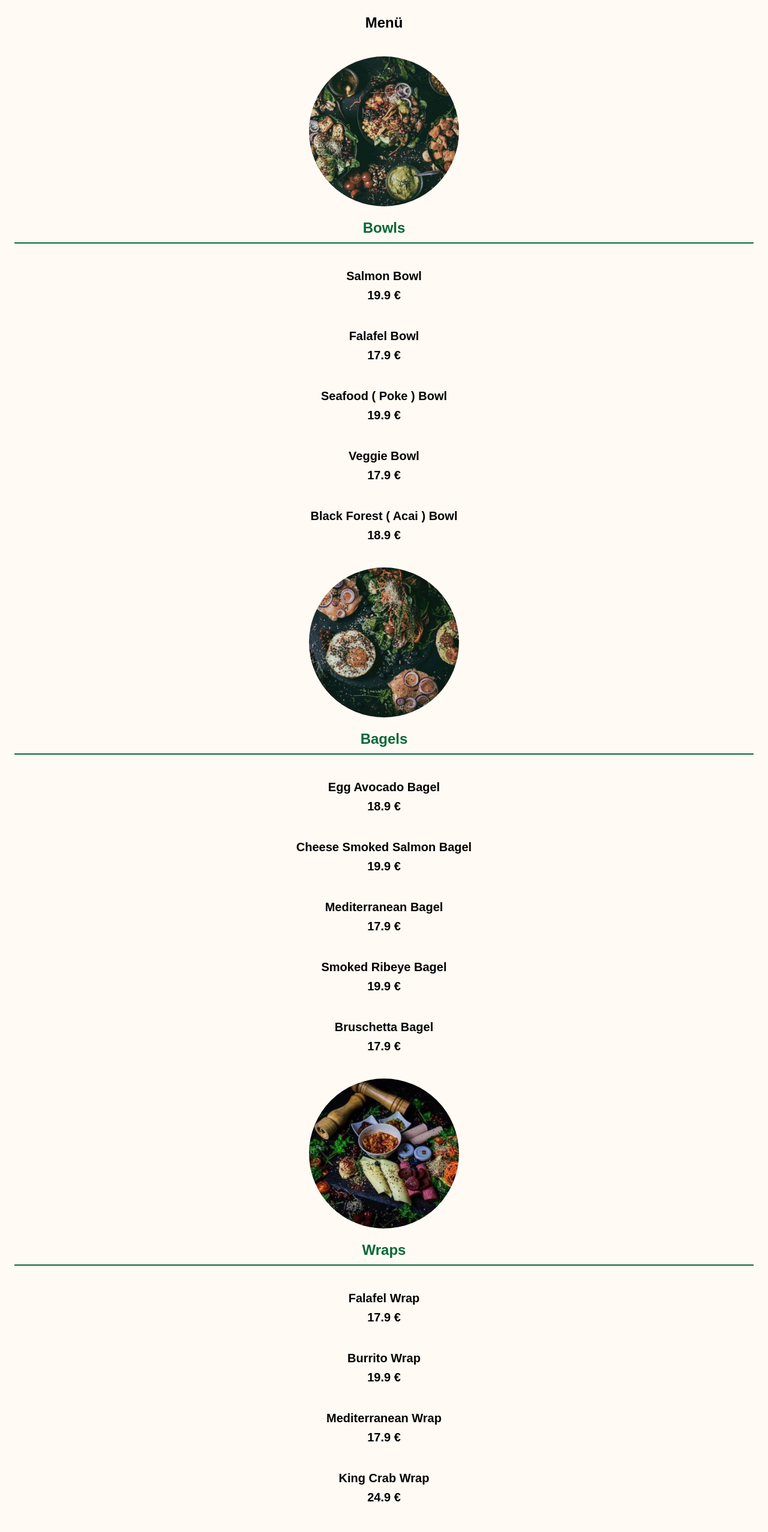
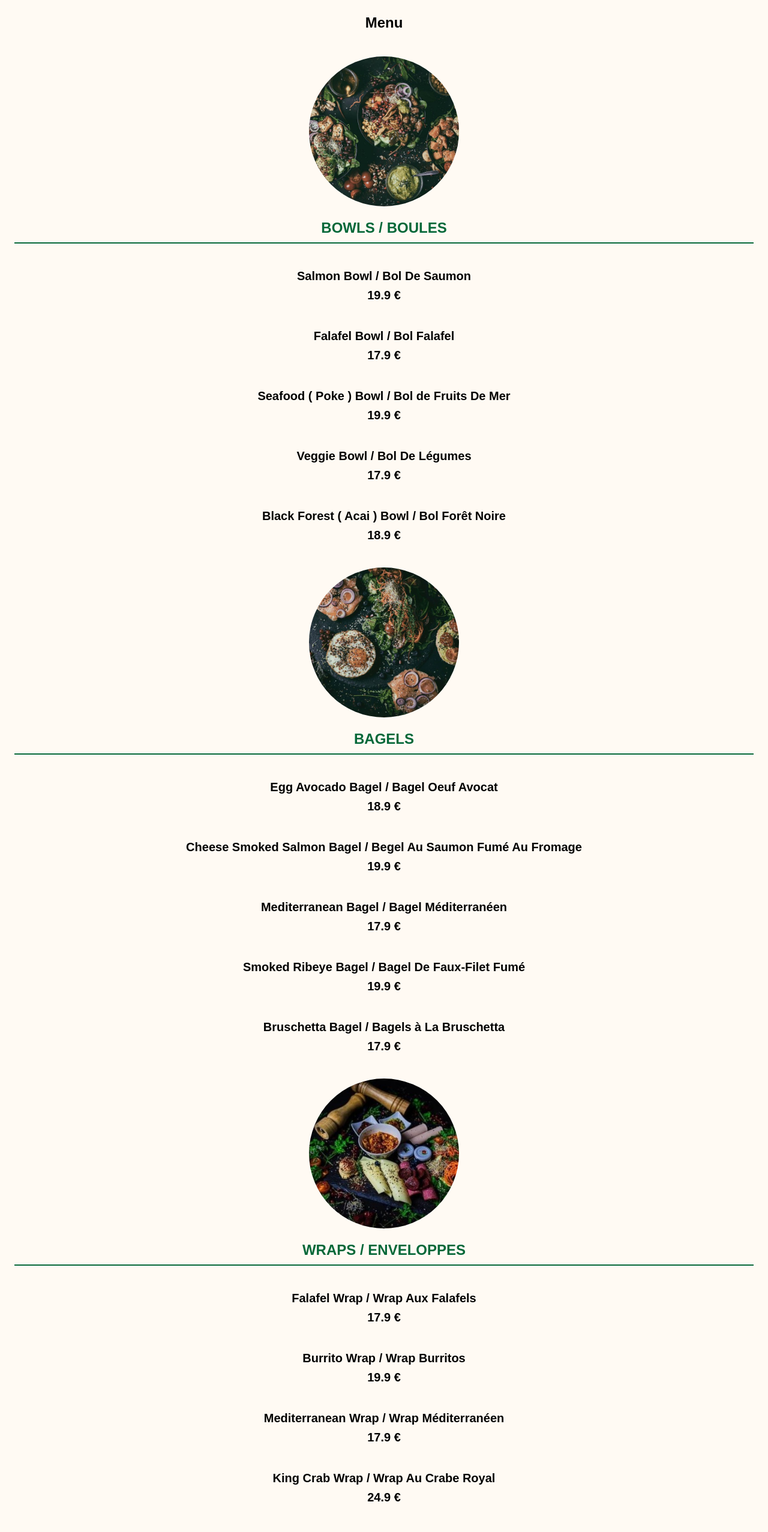
Before and after one commit to dhincal/ParisGhostKitchen, a Next.js app in the folder paris-ghost-kicthen/: page / in a window 1280 px wide. Shown: the part 236-2790 px from the top of the page at 60% size. Built offline with nearby package versions, Linux system fonts and the light colour scheme.

Commit message:
Change Content of Menu

```diff
--- a/paris-ghost-kicthen/src/pages/index.jsx
+++ b/paris-ghost-kicthen/src/pages/index.jsx
@@ -13,7 +13,7 @@ export default function Home() {
       <Navbar />
       <main className='flex flex-col items-center px-6 py-3 bg-kitchen-orange/5'>
         <Image src="/logo1.png" height={160} width={160} alt='Paris Ghost Kitchen'/>
-        <h2 className='text-2xl font-semibold mt-6'>Menü</h2>
+        <h2 className='text-2xl font-semibold mt-6'>Menu</h2>
         <div className='w-[250px] h-[250px] rounded-full relative mt-10'>
           <Image
             src="/bowls.jpg"
@@ -22,14 +22,14 @@ export default function Home() {
             alt='bowls'
           />
         </div>
-        <h3 className='text-kitchen-green text-2xl font-semibold mt-5'>Bowls</h3>
+        <h3 className='text-kitchen-green text-2xl font-semibold mt-5 uppercase'>Bowls / Boules</h3>
         <div className='w-full h-[2px] bg-kitchen-green mt-2' />
         <div className='flex flex-col items-center mt-10 gap-y-10'>
-          <MenuItem  name="Salmon Bowl" price={19.90} category={"soup"}/>
-          <MenuItem  name="Falafel Bowl" price={17.90} category={"soup"}/>
-          <MenuItem  name="Seafood ( Poke ) Bowl"  price={19.90} category={"soup"}/>
-          <MenuItem  name="Veggie Bowl" price={17.90} category={"soup"}/>
-          <MenuItem  name="Black Forest ( Acai ) Bowl" price={18.90} category={"soup"}/>
+          <MenuItem  name="Salmon Bowl / Bol De Saumon" price={19.90} category={"soup"}/>
+          <MenuItem  name="Falafel Bowl / Bol Falafel" price={17.90} category={"soup"}/>
+          <MenuItem  name="Seafood ( Poke ) Bowl / Bol de Fruits De Mer"  price={19.90} category={"soup"}/>
+          <MenuItem  name="Veggie Bowl / Bol De Légumes" price={17.90} category={"soup"}/>
+          <MenuItem  name="Black Forest ( Acai ) Bowl / Bol Forêt Noire" price={18.90} category={"soup"}/>
 
         </div>
         <div className='w-[250px] h-[250px] rounded-full relative mt-10'>
@@ -40,14 +40,14 @@ export default function Home() {
             alt='bagels'
           />
         </div>
-        <h3 className='text-kitchen-green text-2xl font-semibold mt-5'>Bagels</h3>
+        <h3 className='text-kitchen-green text-2xl font-semibold mt-5 uppercase'>Bagels</h3>
         <div className='w-full h-[2px] bg-kitchen-green mt-2' />
         <div className='flex flex-col items-center mt-10 gap-y-10'>
-          <MenuItem img="/bagel.png" name="Egg Avocado Bagel" desc="Lorem ipsum dolor sit amet, consectetur adipiscing elit" price={18.90} category={"bagel"} />
-          <MenuItem img="/bagel.png" name="Cheese Smoked Salmon Bagel" desc="Lorem ipsum dolor sit amet, consectetur adipiscing elit" price={19.90} category={"bagel"} />
-          <MenuItem img="/bagel.png" name="Mediterranean Bagel" desc="Lorem ipsum dolor sit amet, consectetur adipiscing elit" price={17.90} category={"bagel"} />
-          <MenuItem img="/bagel.png" name="Smoked Ribeye Bagel" desc="Lorem ipsum dolor sit amet, consectetur adipiscing elit" price={19.90} category={"bagel"} />
-          <MenuItem img="/bagel.png" name="Bruschetta Bagel" desc="Lorem ipsum dolor sit amet, consectetur adipiscing elit" price={17.90} category={"bagel"} />
+          <MenuItem name="Egg Avocado Bagel / Bagel Oeuf Avocat" price={18.90} category={"bagel"} />
+          <MenuItem name="Cheese Smoked Salmon Bagel / Begel Au Saumon Fumé Au Fromage" price={19.90} category={"bagel"} />
+          <MenuItem name="Mediterranean Bagel / Bagel Méditerranéen" price={17.90} category={"bagel"} />
+          <MenuItem name="Smoked Ribeye Bagel / Bagel De Faux-Filet Fumé" price={19.90} category={"bagel"} />
+          <MenuItem name="Bruschetta Bagel / Bagels à La Bruschetta" price={17.90} category={"bagel"} />
 
         </div>
         <div className='w-[250px] h-[250px] rounded-full relative mt-10'>
@@ -58,14 +58,14 @@ export default function Home() {
             alt='wraps'
           />
         </div>
-        <h3 className='text-kitchen-green text-2xl font-semibold mt-5'>Wraps</h3>
+        <h3 className='text-kitchen-green text-2xl font-semibold mt-5 uppercase'>Wraps / ENVELOPPES</h3>
         <div className='w-full h-[2px] bg-kitchen-green mt-2' />
         <div className='flex flex-col items-center mt-10 gap-y-10'>
-          <MenuItem img="/wrap.png" name="Falafel Wrap" desc="Lorem ipsum dolor sit amet, consectetur adipiscing elit" price={17.90} category={"wrap"} />
-          <MenuItem img="/wrap.png" name="Burrito Wrap" desc="Lorem ipsum dolor sit amet, consectetur adipiscing elit" price={19.90} category={"wrap"} />
-          <MenuItem img="/wrap.png" name="Mediterranean Wrap" desc="Lorem ipsum dolor sit amet, consectetur adipiscing elit" price={17.90} category={"wrap"} />
-          <MenuItem img="/wrap.png" name="King Crab Wrap" desc="Lorem ipsum dolor sit amet, consectetur adipiscing elit" price={24.90} category={"wrap"} />
-          <MenuItem img="/wrap.png" name="Katz’s Deli Wrap" desc="Lorem ipsum dolor sit amet, consectetur adipiscing elit" price={24.90} category={"wrap"} />
+          <MenuItem name="Falafel Wrap / Wrap Aux Falafels" price={17.90} category={"wrap"} />
+          <MenuItem name="Burrito Wrap / Wrap Burritos" price={19.90} category={"wrap"} />
+          <MenuItem name="Mediterranean Wrap / Wrap Méditerranéen" price={17.90} category={"wrap"} />
+          <MenuItem name="King Crab Wrap / Wrap Au Crabe Royal" price={24.90} category={"wrap"} />
+          <MenuItem name="Katz’s Deli Wrap / Deli Wrap De Katz’s" price={24.90} category={"wrap"} />
         </div>
         <div className='w-[250px] h-[250px] rounded-full relative mt-10'>
           <Image
@@ -75,14 +75,14 @@ export default function Home() {
             alt='drinks'
           />
         </div>
-        <h3 className='text-kitchen-green text-2xl font-semibold mt-5 text-center'>Something to Drink</h3>
+        <h3 className='text-kitchen-green text-2xl font-semibold mt-5 text-center uppercase'>Something to Drink / QUELQUE CHOSE À BOIRE</h3>
         <div className='w-full h-[2px] bg-kitchen-green mt-2' />
         <div className='flex flex-col items-center mt-10 gap-y-10'>
-          <MenuItem img="/smoothie.png" name="Smoothie" desc="Lorem ipsum dolor sit amet, consectetur adipiscing elit" price={6.90} category={"drink"} />
-          <MenuItem img="/smoothie.png" name="Fresh Juice" desc="Lorem ipsum dolor sit amet, consectetur adipiscing elit" price={6.90} category={"drink"} />
-          <MenuItem img="/smoothie.png" name="Basil Mint Ayran" desc="Lorem ipsum dolor sit amet, consectetur adipiscing elit" price={4.90} category={"drink"} />
-          <MenuItem img="/smoothie.png" name="Perrier" desc="Lorem ipsum dolor sit amet, consectetur adipiscing elit" price={4.90} category={"drink"} />
-          <MenuItem img="/smoothie.png" name="Evian" desc="Lorem ipsum dolor sit amet, consectetur adipiscing elit" price={4.90} category={"drink"} />
+          <MenuItem name="Smoothie" price={6.90} category={"drink"} />
+          <MenuItem name="Fresh Juice / Jus Frais" price={6.90} category={"drink"} />
+          <MenuItem name="Basil Mint Ayran / Basilic Menthe Ayran" price={4.90} category={"drink"} />
+          <MenuItem name="Perrier" price={4.90} category={"drink"} />
+          <MenuItem name="Évian" price={4.90} category={"drink"} />
         </div>
       </main>
       <Footer />
```
